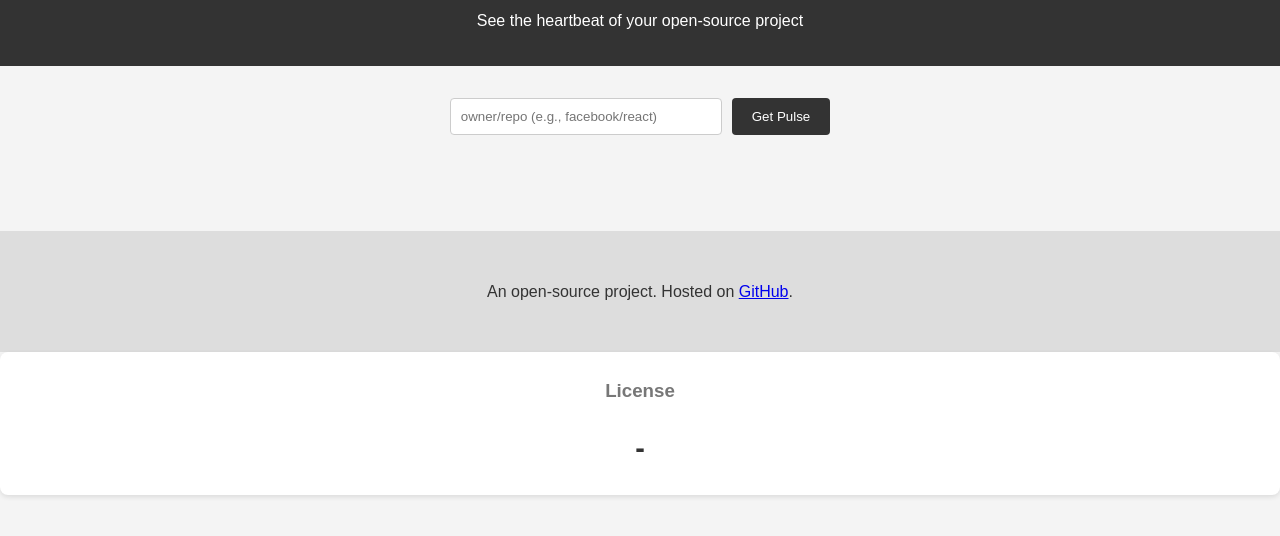
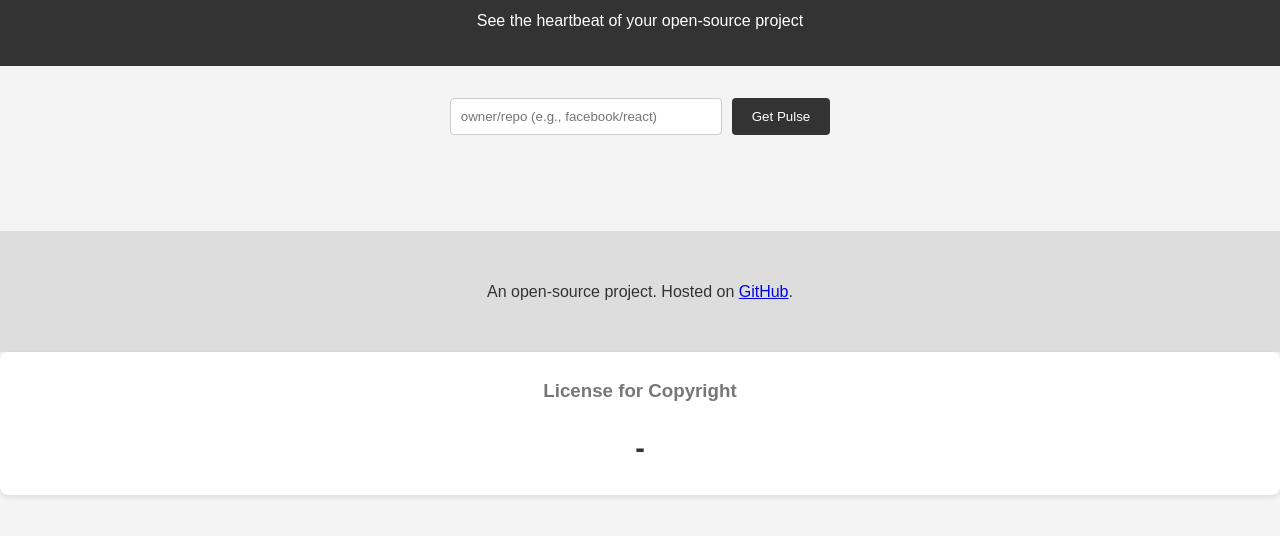
Before and after one commit to 143Nikshit/oss-pulse, a plain HTML site: page index.html in a window 1280 px wide. Shown: the part 102-638 px from the top of the page. Drawn offline with Linux system fonts and the light colour scheme.

Commit message:
Edited the Licence model

```diff
--- a/index.html
+++ b/index.html
@@ -58,7 +58,7 @@
     </footer>
 
     <div class="metric-card">
-      <h3>License</h3>
+      <h3>License for Copyright</h3>
       <p id="license">-</p>
     </div>
 
```
